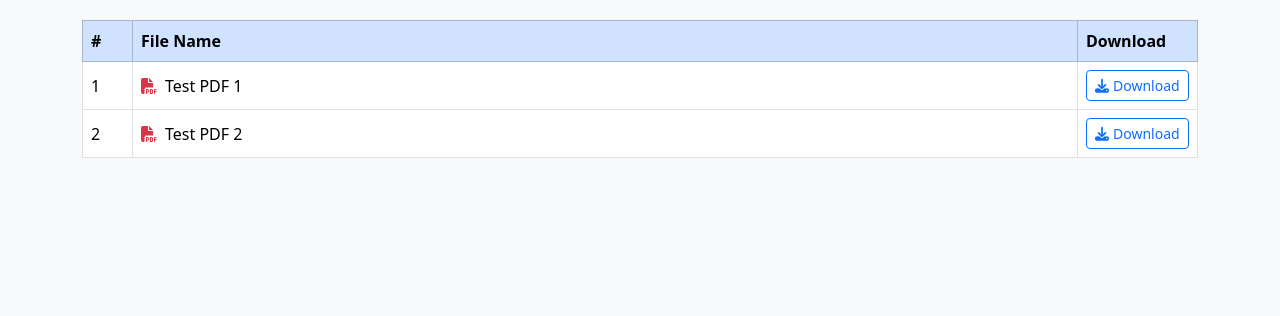
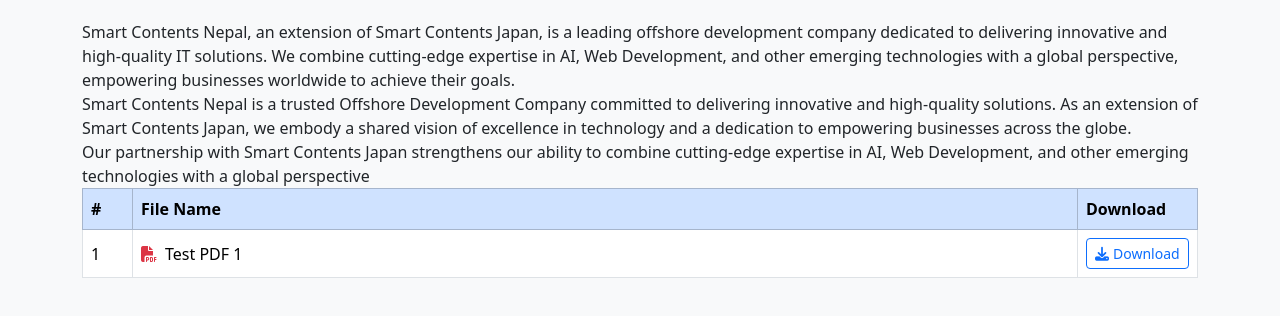
Before and after one commit to kiranpantha-scn/kiranpantha-scn.github.io, a plain HTML site: page index.html in a window 1280 px wide. Shown: the part 90-406 px from the top of the page. Drawn offline with nearby package versions, Linux system fonts and the light colour scheme.

Commit message:
Update index.html

```diff
--- a/index.html
+++ b/index.html
@@ -16,7 +16,8 @@
 
 <div class="container">
     <h2 class="mb-4 text-center">Available PDF Downloads</h2>
-
+    <div>Smart Contents Nepal, an extension of Smart Contents Japan, is a leading offshore development company dedicated to delivering innovative and high-quality IT solutions. We combine cutting-edge expertise in AI, Web Development, and other emerging technologies with a global perspective, empowering businesses worldwide to achieve their goals.</div>
+    <div>Smart Contents Nepal is a trusted Offshore Development Company committed to delivering innovative and high-quality solutions. As an extension of Smart Contents Japan, we embody a shared vision of excellence in technology and a dedication to empowering businesses across the globe.<br/>Our partnership with Smart Contents Japan strengthens our ability to combine cutting-edge expertise in AI, Web Development, and other emerging technologies with a global perspective</div>
     <table class="table table-bordered table-hover align-middle bg-white">
         <thead class="table-primary">
             <tr>
@@ -29,13 +30,7 @@
             <tr>
                 <td>1</td>
                 <td><i class="fa-solid fa-file-pdf text-danger me-2"></i>Test PDF 1</td>
-                <td><a class="btn btn-sm btn-outline-primary" href="/pdfs/test-pdf-1.pdf" download>
-                    <i class="fa-solid fa-download me-1"></i>Download</a></td>
-            </tr>
-            <tr>
-                <td>2</td>
-                <td><i class="fa-solid fa-file-pdf text-danger me-2"></i>Test PDF 2</td>
-                <td><a class="btn btn-sm btn-outline-primary" href="/pdfs/test-pdf-2.pdf" download>
+                <td><a class="btn btn-sm btn-outline-primary" href="/pdfs/smart_content_english%20documents-1-15.pdf" download>
                     <i class="fa-solid fa-download me-1"></i>Download</a></td>
             </tr>
         </tbody>
```
